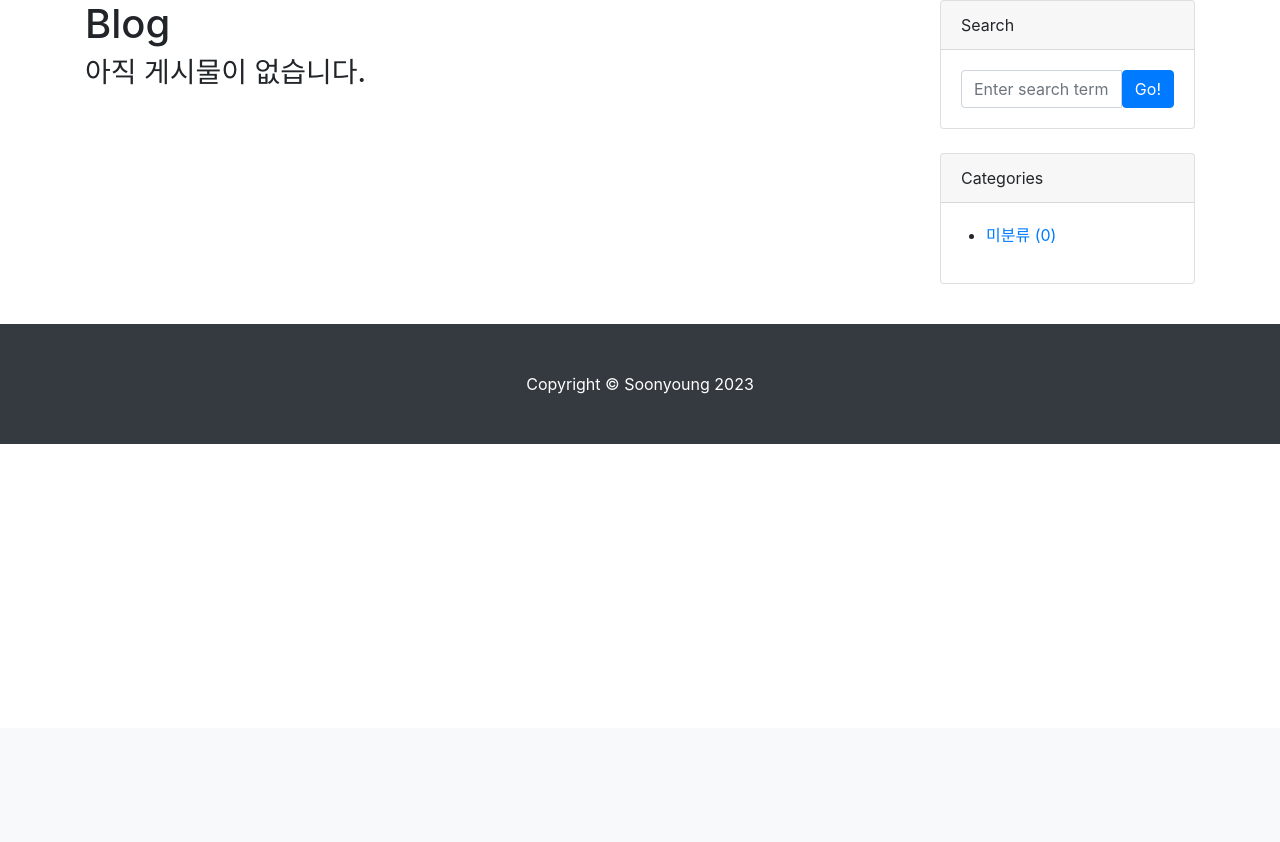
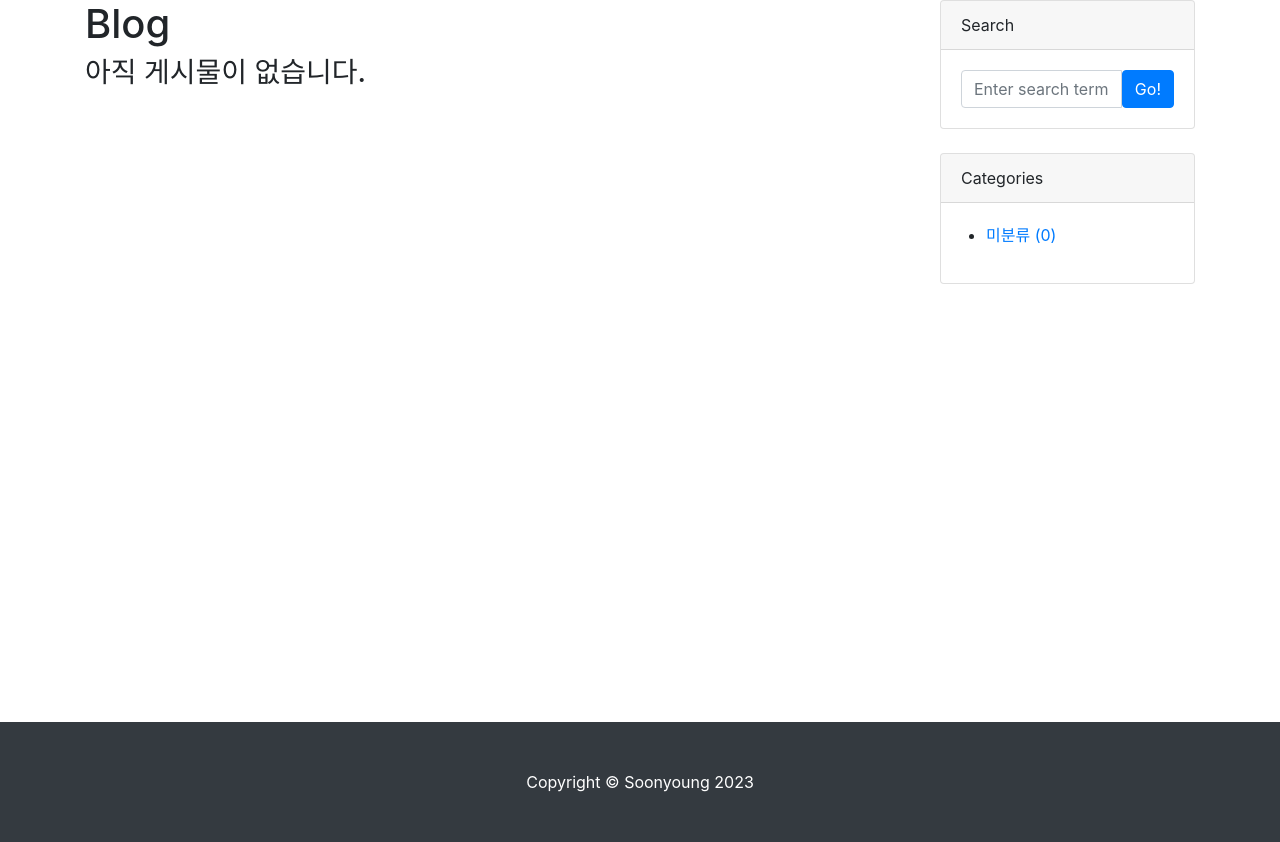
Before and after one commit to soonyoung-hwang/Blog-Django-Bootstrap, a Django app: page /blog/ in a window 1280 px wide. Shown: the part 72-914 px from the top of the page. Before the commit the page ends 516 px from the top, so only its background shows below. Run offline with Django 4.2, Linux system fonts and the light colour scheme; data that the repository does not hold is empty; some libraries are stand-ins or nearby versions.

Commit message:
게시글 없을 때 화면 개선 (#97)
* feat: Add white space

```diff
--- a/blog/templates/blog/post_list.html
+++ b/blog/templates/blog/post_list.html
@@ -55,7 +55,9 @@
 </div>
 {% endfor %}
 {% else %}
-<h3>아직 게시물이 없습니다.</h3>
+<div style="height: 650px;">
+    <h3>아직 게시물이 없습니다.</h3>
+</div>
 {% endif %}
 {% if is_paginated %}
 <!-- Pagination-->
```
